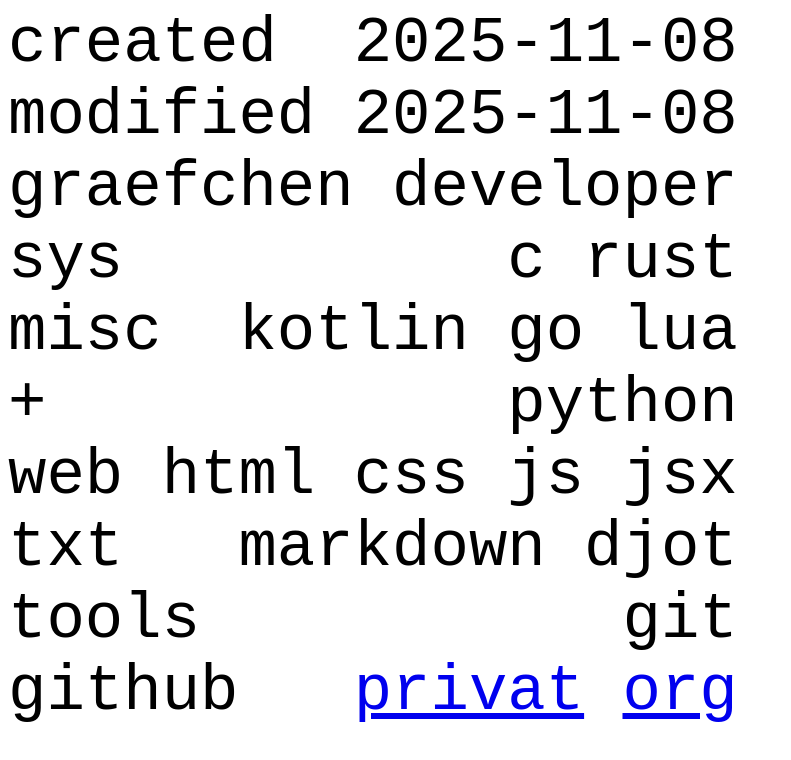
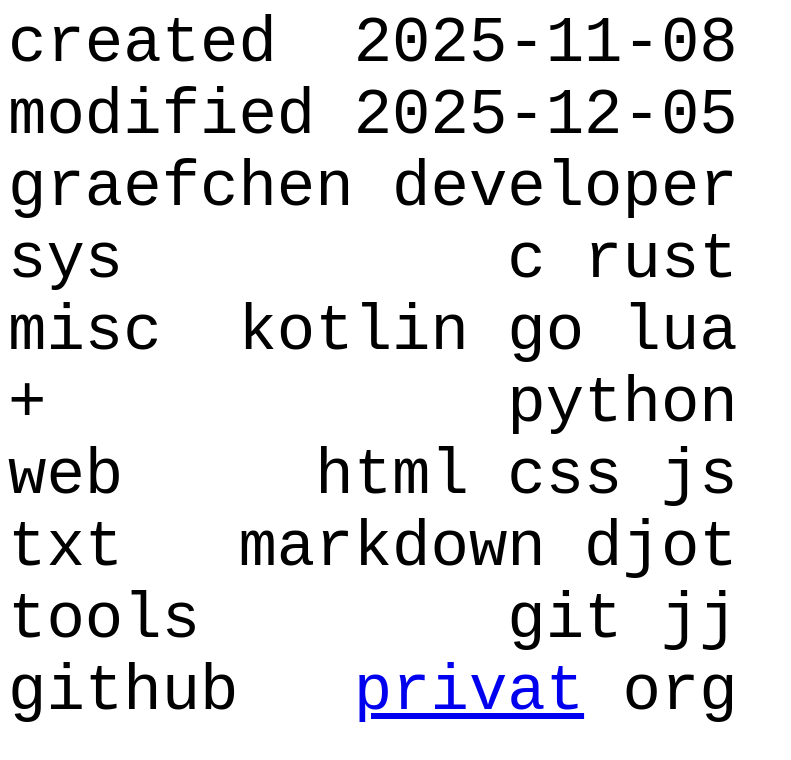
Before and after one commit to graefchen/graefchen.github.io, a plain HTML site: page m/index.html in a window 1280 px wide. Shown: the whole page, without its empty margins (0-791 px from the left). Drawn offline with Linux system fonts and the light colour scheme.

Commit message:
updated /m

```diff
--- a/m/index.html
+++ b/m/index.html
@@ -2,12 +2,12 @@
 <style>:root{color-scheme:light dark}pre{font-family:monospace;font-size:clamp(1rem,5.56vw,4rem)}</style>
 <pre>
 created  2025-11-08
-modified 2025-11-08
+modified 2025-12-05
 graefchen developer
 sys          c rust
 misc  kotlin go lua
 +            python
-web html css js jsx
+web     html css js
 txt   markdown djot
-tools           git
-github   <a href="https://github.com/graefchen">privat</a> <a href="https://github.com/grfchn">org</a>
+tools        git jj
+github   <a href="https://github.com/graefchen">privat</a> org
```
